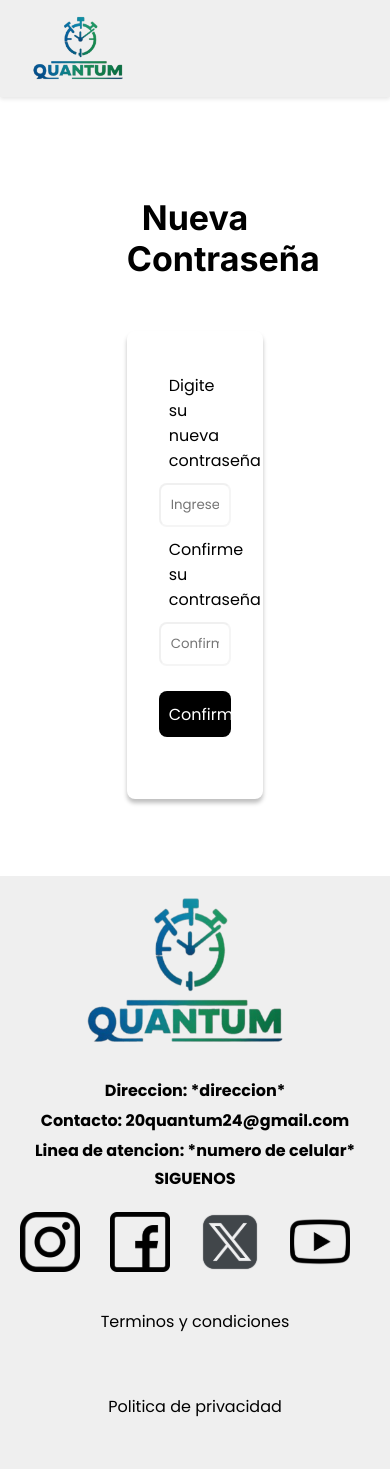
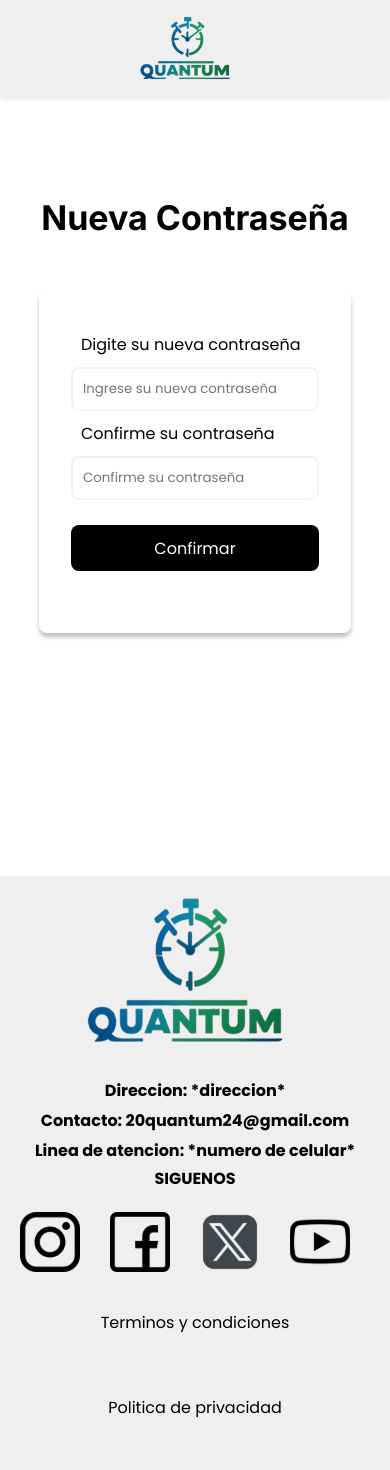
Before and after one commit to T0rricelly/mookup_quantum, a React (Vite) app: page /new in a window 390 px wide. Built offline with nearby package versions, Linux system fonts and the light colour scheme.

Commit message:
add responsive styles for header_Auth, login_content and footer components

```diff
--- a/src/styles/styles_auth/content_login.css
+++ b/src/styles/styles_auth/content_login.css
@@ -5,7 +5,7 @@
 .container{
     display:block;
     margin: 100px auto 185px;
-    width: 35%;
+    width: 40vw;
     height: 494px;
 }
 
@@ -47,3 +47,9 @@
     padding-bottom: 10px;
     font-size: 16px;
 }
+
+@media screen and (max-width: 1000px) {
+    .container{
+        width: 80%;
+    }
+}
--- a/src/styles/styles_auth/footer.css
+++ b/src/styles/styles_auth/footer.css
@@ -53,8 +53,9 @@
         font-size: 1rem;
     }
     .footer__link {
-        font-size: 1rem;
         margin: 0 5px;
+        width: 30px;
+        height: 30px;
     }
     .footer__title {
         font-size: 1rem;
--- a/src/styles/styles_auth/header_auth.css
+++ b/src/styles/styles_auth/header_auth.css
@@ -17,3 +17,9 @@
     height: 65px;
 
 }
+@media screen and (max-width: 768px)  {
+    .header{
+        display: flex;
+        justify-content: center;
+    }
+}
```
